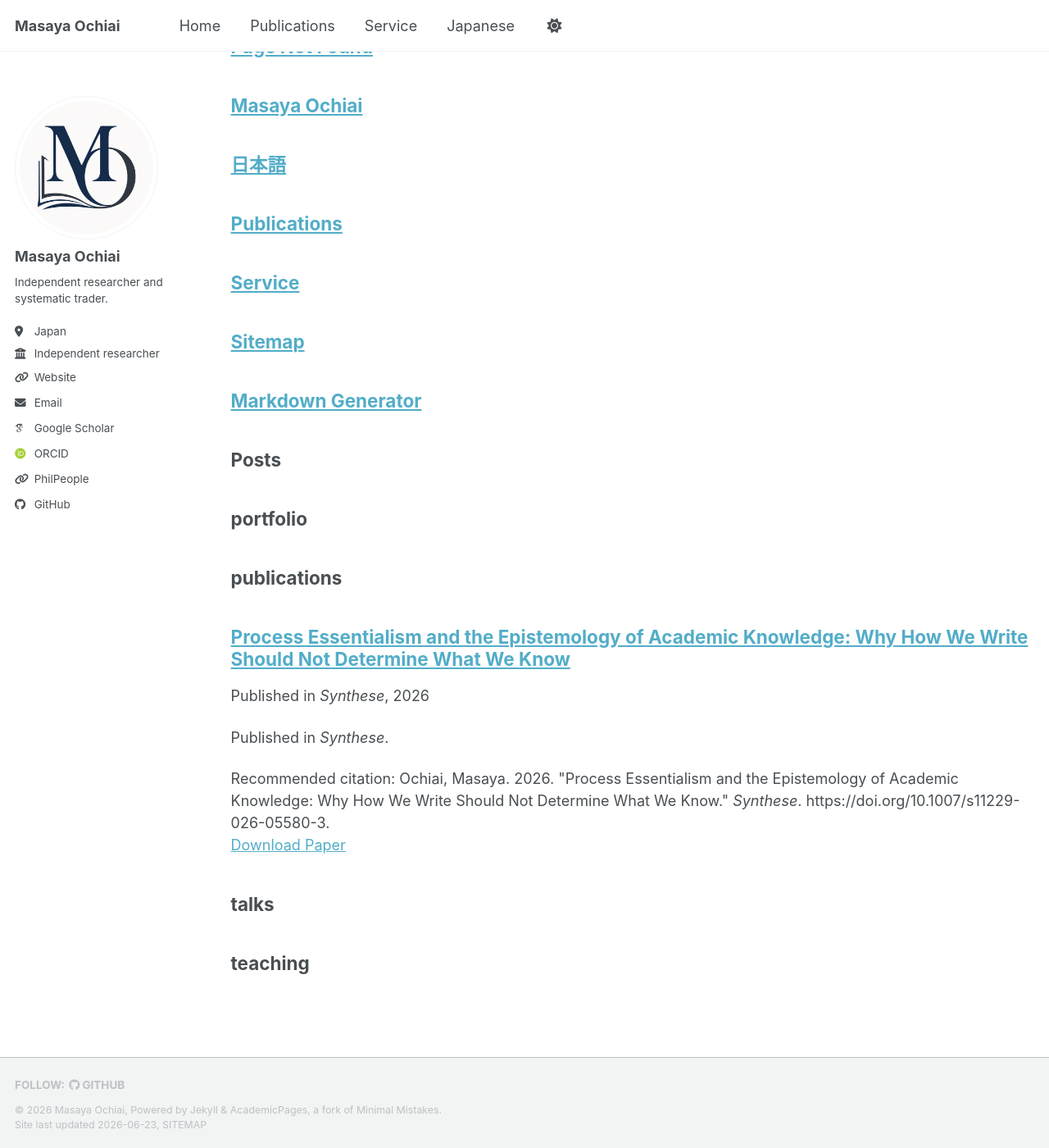
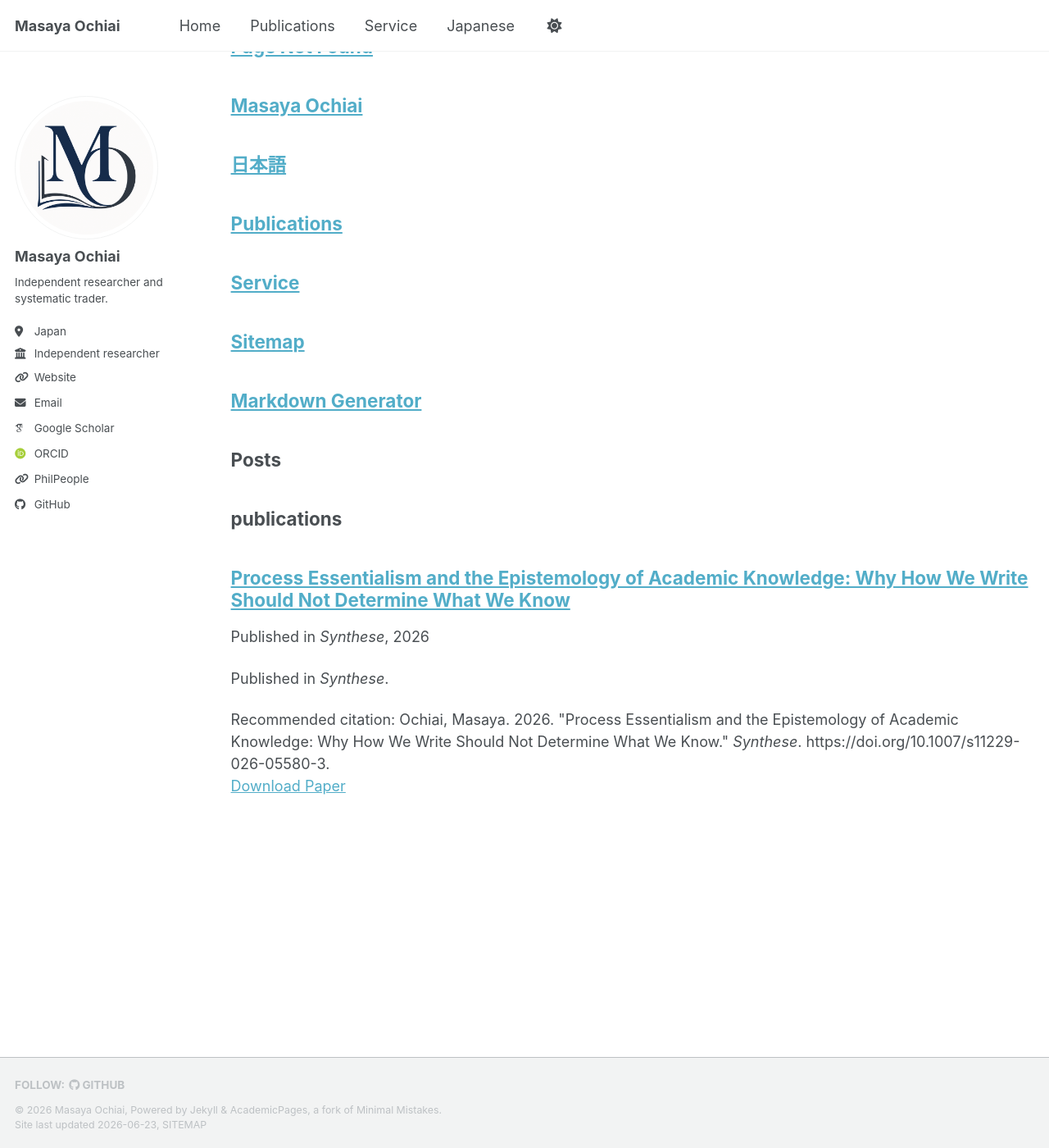
Before and after one commit to masaya-ochiai/masaya-ochiai.github.io, a Jekyll site: the page built from _pages/sitemap.md, in a window 1280 px wide and 1400 px high, scrolled down 273 px. Shown: the whole window at 82% size. Built offline with Jekyll 4.4.1, drawn with Linux system fonts in a browser that asks for light colours; some web fonts are replaced; a script bundle is joined from its source files by our own code; library files that are not in the unit come from our copies; part of the change alters nothing that is shown.

Commit message:
Add files via upload

```diff
--- a/_config.yml
+++ b/_config.yml
@@ -219,16 +219,7 @@ kramdown:
 
 # Collections
 collections:
-  teaching:
-    output: true
-    permalink: /:collection/:path/
   publications:
-    output: true
-    permalink: /:collection/:path/
-  portfolio:
-    output: true
-    permalink: /:collection/:path/
-  talks:
     output: true
     permalink: /:collection/:path/
 
@@ -254,16 +245,6 @@ defaults:
       layout: single
       author_profile: true
 
-  # _teaching
-  - scope:
-      path: ""
-      type: teaching
-    values:
-      layout: single
-      author_profile: true
-      share: false
-      comments: false
-
   # _publications
   - scope:
       path: ""
@@ -272,26 +253,6 @@ defaults:
       layout: single
       author_profile: true
       share: true
-      comments: false
-
-  # _portfolio
-  - scope:
-      path: ""
-      type: portfolio
-    values:
-      layout: single
-      author_profile: true
-      share: false
-      comments: false
-
-  # _talks
-  - scope:
-      path: ""
-      type: talks
-    values:
-      layout: talk
-      author_profile: true
-      share: false
       comments: false
 
 # Sass/SCSS
```
